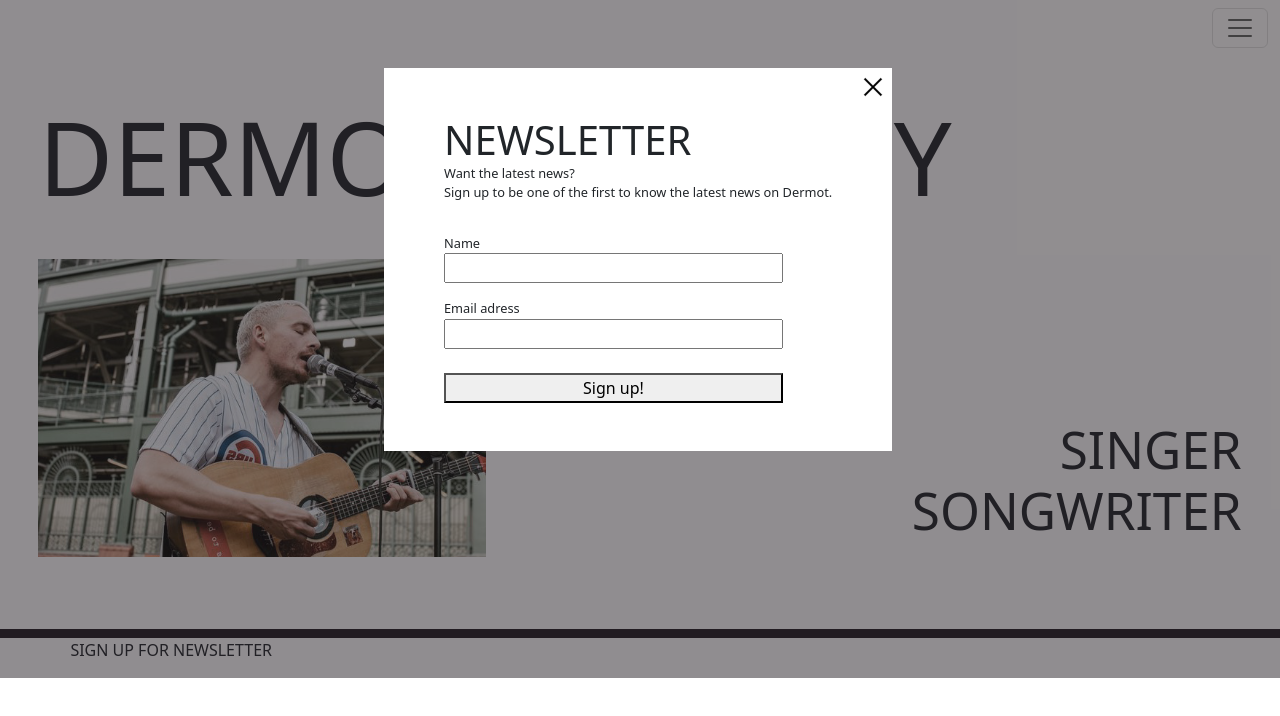
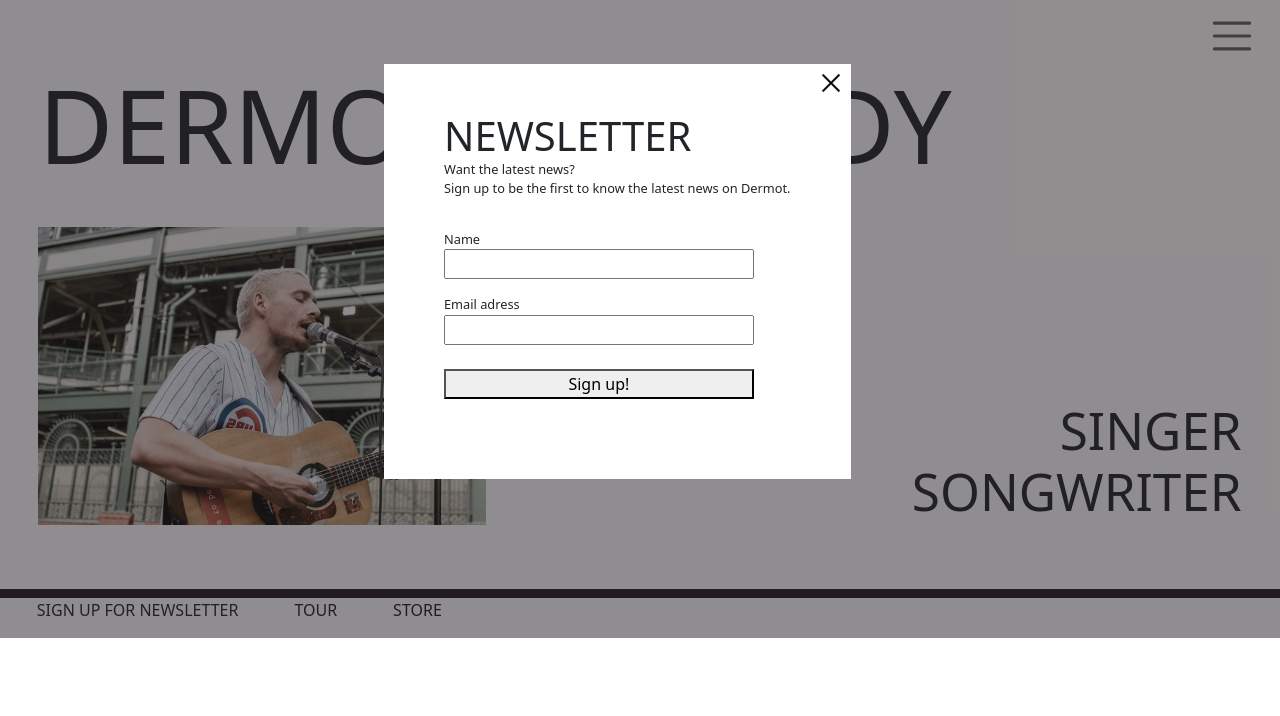
Before and after one commit to idan0053/Artist_site, a Vue app: page / in a window 1280 px wide. Both pictures are taken after a click on the link "SIGN UP FOR NEWSLETTER". Shown: the top 716 px of the page. Built offline with nearby package versions, Linux system fonts and the light colour scheme; no server answers.

Commit message:
alround_fix

```diff
--- a/src/App.vue
+++ b/src/App.vue
@@ -5,7 +5,3 @@
 <template>
     <Navbar />
 </template>
-
-<style>
-
-</style>
--- a/src/components/Navbar.vue
+++ b/src/components/Navbar.vue
@@ -16,13 +16,13 @@
       <div class="offcanvas-body">
         <ul class="navbar-nav justify-content-end flex-grow-1 pe-3">
           <li class="nav-item">
-            <routerLink class="nav-link active" aria-current="page" to="/">Start</routerLink>
+            <routerLink class="nav-link active" aria-current="page" to="/">START</routerLink>
           </li>
           <li class="nav-item">
-            <routerLink class="nav-link" to="/tour">Tour</routerLink>
+            <routerLink class="nav-link" to="/tour">TOUR</routerLink>
           </li>
           <li class="nav-item">
-            <routerLink class="nav-link" to="/store">Store</routerLink>
+            <routerLink class="nav-link" to="/store">STORE</routerLink>
           </li>
         </ul>
       </div>
@@ -32,5 +32,19 @@
 <RouterView />
 </template>
 <style scoped>
-
+.navbar-toggler,
+.navbar-toggler:focus,
+.navbar-toggler:active,
+.navbar-toggler-icon:focus {
+    outline: none;
+    border: none;
+    box-shadow: none;
+}
+.navbar-toggler-icon{
+    font-size: 2rem;
+}
+.nav-link{
+  font-size: 1.5rem;
+  margin-left: 1vw;
+}
 </style>
--- a/src/components/NewsletterForm.vue
+++ b/src/components/NewsletterForm.vue
@@ -1,9 +1,16 @@
 <script>
 export default {
+    created (){
+        fetch('http://localhost:3000/users')
+            .then(response => response.json())
+            .then(result => this.users = result)
+    },
     data(){
         return{
+            users: '',
             name: '',
-            email: ''
+            email: '',
+            showForm: true
         }
     },
     methods: {
@@ -11,22 +18,13 @@ export default {
             window.location.reload();
         },
         save() {
-            fetch('/news_users.json',{
-            body: JSON.stringify({name: this.name, email: this.email}),
+            fetch('http://localhost:3000/users',{
+            body: JSON.stringify({id: this.users.length+1, name: this.name, email: this.email}),
             headers: {'Content-Type': 'application/json'},
             method: 'POST'
             })
             .then(response => response.json())
             .then(data => console.log(data))
-            /*axios.post('/news_user.json', {
-            jsonData: JSON.stringify({name: this.name, email: this.email})
-            })
-            .then(function (response) {
-            console.log(response);
-            })
-            .catch(function (error) {
-            console.log(error);
-            });*/
         }
   }
 }
@@ -34,20 +32,24 @@ export default {
 
 <template>
         <div class="container">
-            <div id="news-header">
-                <h2>NEWSLETTER</h2>
+            <div class="news-header">
+                <h2 v-if="showForm === true">NEWSLETTER</h2>
+                <h2 v-if="showForm === false">THANK YOU</h2>
                 <img id="x" @click="close()" src="../assets/x.png" alt="x">
             </div>
-            <p id="info-text">Want the latest news? <br>
-            Sign up to be one of the first to know the latest news on Dermot.</p>
-            <div id="form-container">
+            <p class="info-text" v-if="showForm === true">Want the latest news? <br>
+            Sign up to be the first to know the latest news on Dermot.</p>
+            <h3 v-if="showForm === false">for subscribing {{ name }}</h3>
+            <p class="info-text" v-if="showForm === false">We will now provide you with the latest news <br> on Dermot Kennedy. If you wish to unsubscribe <br> there is a link in the bottom of every email.</p>
+            <div id="form-container" v-if="showForm === true">
                 <p>Name</p>
                 <input v-model="name" type="text">
                 <p>Email adress</p>
                 <input v-model="email" type="text">
-                <button @click="save()">Sign up!</button>
+                <button @click="save(), showForm = false">Sign up!</button>
             </div>
         </div>
+
 </template>
 
 <style scoped>
@@ -56,16 +58,23 @@ export default {
     background-color: #ffffff;
     width: auto;
     height: auto;
+    padding-bottom: 2rem;
     position: relative;
 }
 
-#news-header {
+.news-header {
     display: flex;
+    text-align: center;
 }
 
 h2 {
     font-size: 2.5rem;
     margin: 3rem 0 0 3rem;
+}
+
+h3 {
+    font-size: 1.9rem;
+    margin: 0 0 1rem 3rem;
 }
 
 #x {
@@ -76,7 +85,7 @@ h2 {
     cursor: pointer;
 }
 
-#info-text {
+.info-text {
     font-size: .8rem;
     margin-left: 3rem;
     margin-right: 3rem;
@@ -98,6 +107,10 @@ h2 {
 #form-container button {
     margin: 3vh 0 3rem;
 }
-
-
+#news-form {
+    position: absolute;
+    top: 10%;
+    left: 30%;
+    z-index: 2;
+}
 </style>
--- a/src/components/StoreCard.vue
+++ b/src/components/StoreCard.vue
@@ -18,9 +18,9 @@
 <template>
     <div id="container">
         <div class="product-card" v-for="item in items">
-            <img id="product" v-if="item.product === 'SONDER: WHITE LP EDITION'" src="../assets/LP.png" alt="Picture of LP">
-            <img id="product" v-else-if="item.product === 'GREY WICKLOW ZIP HOODIE'" src="../assets/Hoodie.png" alt="Picture of Hoodie">
-            <img id="product" v-else-if="item.product === 'SONDER: ZINE CD EDITION'" src="../assets/CD.png" alt="Picture of CD bundle">
+            <img class="product" v-if="item.product === 'SONDER: WHITE LP EDITION'" src="../assets/LP.png" alt="Picture of LP">
+            <img class="product" v-else-if="item.product === 'GREY WICKLOW ZIP HOODIE'" src="../assets/Hoodie.png" alt="Picture of Hoodie">
+            <img class="product" v-else-if="item.product === 'SONDER: ZINE CD EDITION'" src="../assets/CD.png" alt="Picture of CD bundle">
 
             <h5> {{ item.product }} </h5>
             <p class="description"> {{ item.description }}</p>
@@ -35,6 +35,8 @@
 #container {
  display: flex;
  justify-content: center;
+ margin-top: 0;
+ padding: 0;
 }
 .product-card {
     width: 30vw;
@@ -42,10 +44,12 @@
     justify-content: center;
     align-items: center;
     flex-direction: column;
+    margin-top: 0;
+    padding: 0;
 }
 
-#product {
-    width: 30vw;
+.product {
+  width: 32vw;
 }
 
 .description {
--- a/src/router/index.js
+++ b/src/router/index.js
@@ -12,17 +12,11 @@ const router = createRouter({
     {
       path: '/store',
       name: 'store',
-      // route level code-splitting
-      // this generates a separate chunk (About.[hash].js) for this route
-      // which is lazy-loaded when the route is visited.
       component: () => import('../views/storeView.vue')
     },
     {
       path: '/tour',
       name: 'tour',
-      // route level code-splitting
-      // this generates a separate chunk (About.[hash].js) for this route
-      // which is lazy-loaded when the route is visited.
       component: () => import('../views/tourView.vue')
     }
   ]
--- a/src/views/HomeView.vue
+++ b/src/views/HomeView.vue
@@ -1,12 +1,13 @@
 <script setup>
 import NewsletterForm from '../components/NewsletterForm.vue'
+import { RouterLink, RouterView } from 'vue-router'
 </script>
 
 <script>
 export default {
     data() {
       return {
-        showForm: false
+        showForm: false,
       }
     }
   }
@@ -22,23 +23,29 @@ export default {
             <li>
                 <a @click="showForm = true">SIGN UP FOR NEWSLETTER</a>
             </li>
+            <li id="tour-link">
+                <RouterLink to="/tour">TOUR</RouterLink>
+            </li>
+            <li id="store-link">
+                <RouterLink to="/store">STORE</RouterLink>
+            </li>
         </ul>
         <div id="news-form"  v-if="showForm">
             <NewsletterForm />
         </div>
         <div id="shadow" v-if="showForm"></div>
     </body>
+    <RouterView />
 </template>
 
 <style scoped>
-
 body {
     position: relative;
 }
 
 h1 {
     font-size: 8vw;
-    margin-top: 12vh;
+    margin-top: 8vh;
     margin-left: 3vw;
 }
 
@@ -52,14 +59,14 @@ h2 {
     font-size: 4vw;
     float: right;
     text-align: right;
-    margin-top: 15vw;
+    margin-top: 16vw;
     margin-right: 3vw;
 }
 
 #line {
     height: 1.2vh;
     background-color: #231d22;
-    margin-top: 9vh;
+    margin-top: 8vh;
 }
 
 ul {
@@ -67,12 +74,27 @@ ul {
     display: flex;
 }
 
-li {
-    margin-left: 3vw;
+a:hover {
+    color: blueviolet;
 }
 
 a {
     cursor: pointer;
+    margin-left: .3rem;
+    text-decoration: none;
+    color: #231d22;
+}
+
+li:hover {
+    color: blueviolet;
+}
+
+#tour-link {
+    margin-left: 4vw;
+}
+
+#store-link {
+    margin-left: 4vw;
 }
 
 #news-form {
@@ -92,5 +114,4 @@ a {
     background-color: #231d2280;
     z-index: 1;
 }
-
 </style>
--- a/src/views/storeView.vue
+++ b/src/views/storeView.vue
@@ -8,5 +8,9 @@
   <StoreCard />
 </template>
 
-<style>
+<style scoped>
+h1 {
+  margin: 1rem 0 0 2rem;
+  font-size: 6vw;
+}
 </style>
--- a/src/views/tourView.vue
+++ b/src/views/tourView.vue
@@ -18,14 +18,39 @@
     <div class="tour">
       <h1>TOUR</h1>
       <ul v-for="play in plays">
-        <li> {{ play.city }} </li>
-        <li> {{ play.arena }} </li>
-        <li> {{ play.date }} </li>
+        <li id="li-city"> {{ play.city }} </li>
+        <li id="li-arena"> {{ play.arena }} </li>
+        <li id="li-date"> {{ play.date }} </li>
+        <div id="line"></div>
       </ul>
+    </div>
+</template>
 
-    </div>
-  </template>
+<style scoped>
 
-  <style>
+h1 {
+  margin: 1rem 0 0 2rem;
+  font-size: 6vw;
+}
 
-  </style>
+ul {
+  text-align: center;
+  padding: 0;
+}
+
+li {
+  list-style: none;
+  font-size: 2vw;
+}
+
+#li-arena {
+  font-size: 3vw;
+  font-style: bold;
+}
+
+#line {
+    height: 1.2vh;
+    background-color: #231d22;
+    margin-top: 4vh;
+}
+</style>
```
Also changed, not shown: public/news_users.json (+32 -4 lines), src/assets/Hoodie.png.
